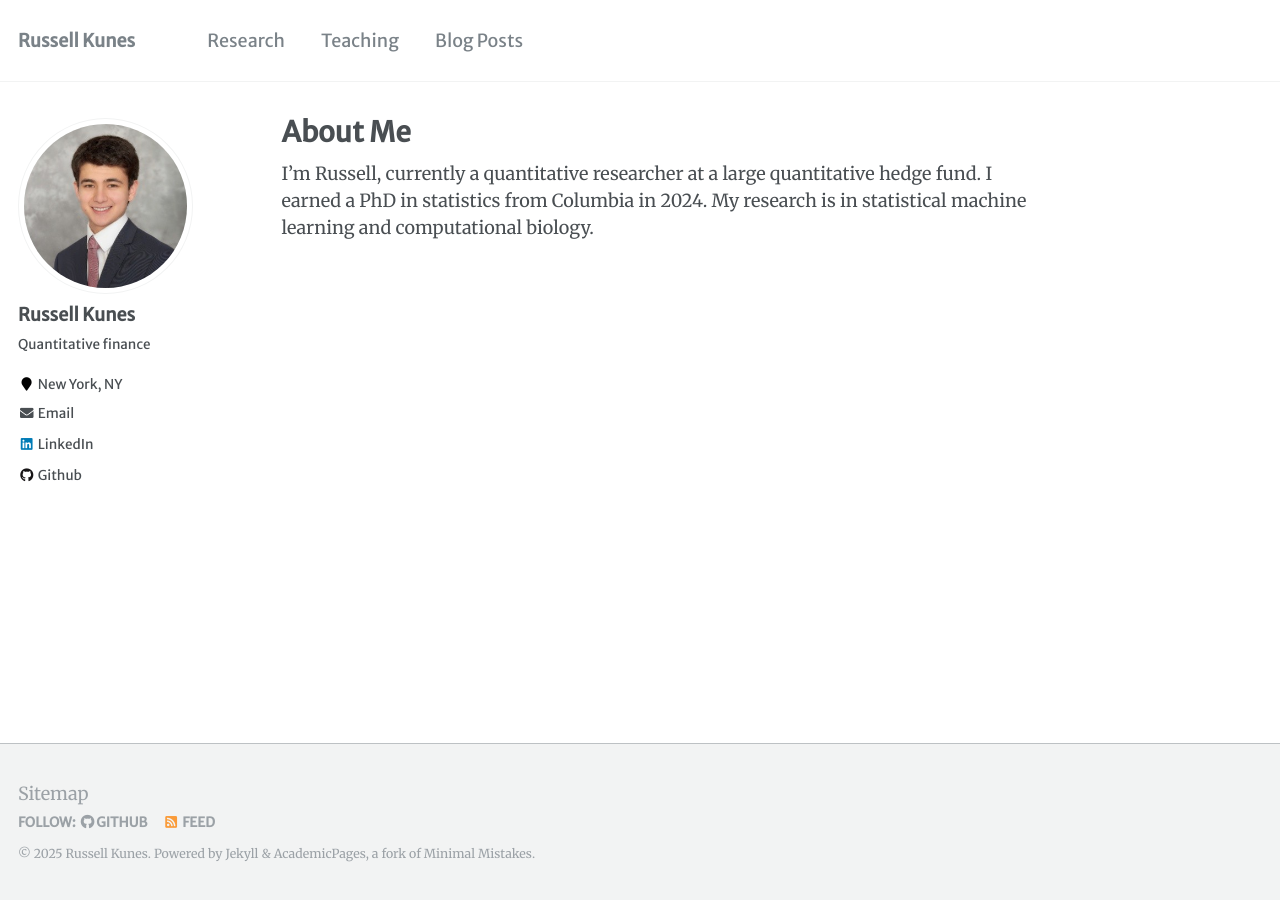
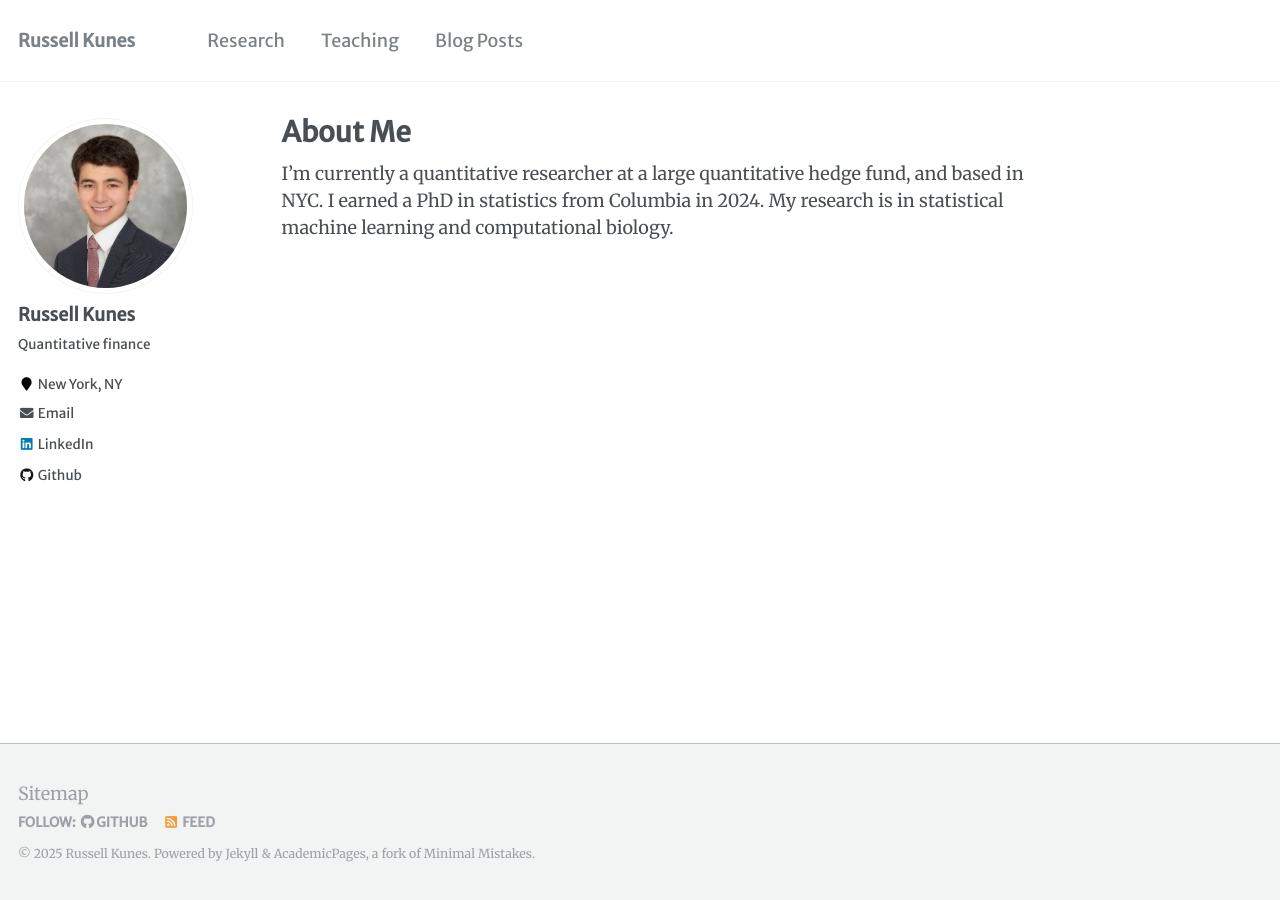
Before and after one commit to russellkune/russellkune.github.io, a Jekyll site: the page built from _pages/about.md, in a window 1280 px wide. Built offline with Jekyll 4.4.1, drawn with Linux system fonts in a browser that asks for light colours.

Commit message:
Update about.md

```diff
--- a/_pages/about.md
+++ b/_pages/about.md
@@ -8,4 +8,4 @@
   - /about.html
 ---
 
-I'm Russell, currently a quantitative researcher at a large quantitative hedge fund. I earned a PhD in statistics from Columbia in 2024. My research is in statistical machine learning and computational biology.
+I'm currently a quantitative researcher at a large quantitative hedge fund, and based in NYC. I earned a PhD in statistics from Columbia in 2024. My research is in statistical machine learning and computational biology.
```
